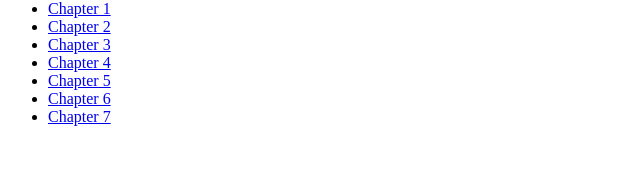
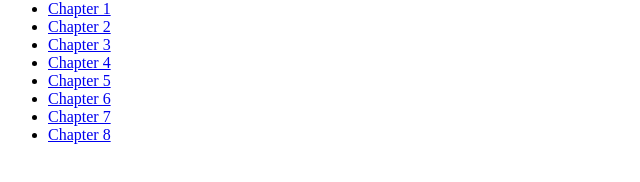
Before and after one commit to saltio6274/saltio6274.github.io, a plain HTML site: page index.html in a window 1280 px wide. Shown: the part 80-262 px from the top of the page, 0-640 px from the left. Drawn offline with Linux system fonts and the light colour scheme.

Commit message:
Update index.html

```diff
--- a/index.html
+++ b/index.html
@@ -19,6 +19,7 @@
         <li><a href="https://saltio6274.github.io/web152/chapter5/ch5pacific/">Chapter 5</a></li>
         <li><a href="https://saltio6274.github.io/web152/chapter6/ch6pacific/">Chapter 6</a></li>
         <li><a href="https://saltio6274.github.io/web152/chapter7/ch7pacific/">Chapter 7</a></li>
+        <li><a href="https://saltio6274.github.io/web152/chapter8/ch8pacific/">Chapter 8</a></li>
       </ul>
     </nav>
   </body>
```
